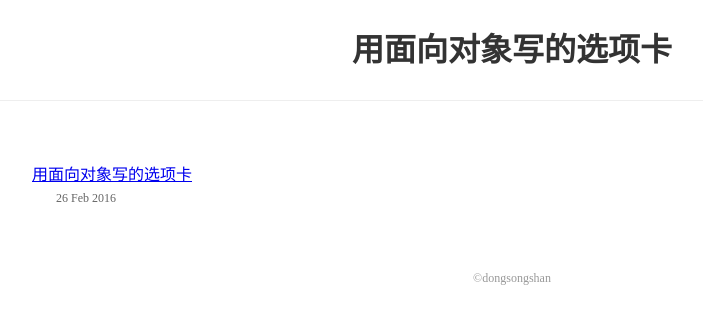
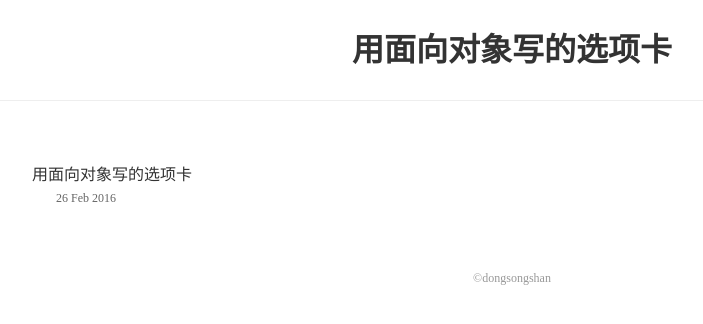
Before and after one commit to dongsongshan/dongsongshan.github.io, a Jekyll site: the page built from _posts/2016-02-26-tab.html, in a window 1280 px wide. Shown: the top 324 px of the page, without its empty margins (128-831 px from the left). Built offline with Jekyll 4.4.1, drawn with Linux system fonts in a browser that asks for light colours.

Commit message:
Update style.css

```diff
--- a/css/style.css
+++ b/css/style.css
@@ -23,6 +23,7 @@ pre,code{background: #2f2f2f;color:#bcbcbc;
    border: 1px solid rgba(0,0,0,0.15);
    border-radius: 4px;
 }
+a{text-decoration:none; color:#333;}
 ul{list-style:none;}
 ul li{height:30px; line-height:30px; font-size:14px;}
 ul li a{color:#333; text-decoration:none;}
```
